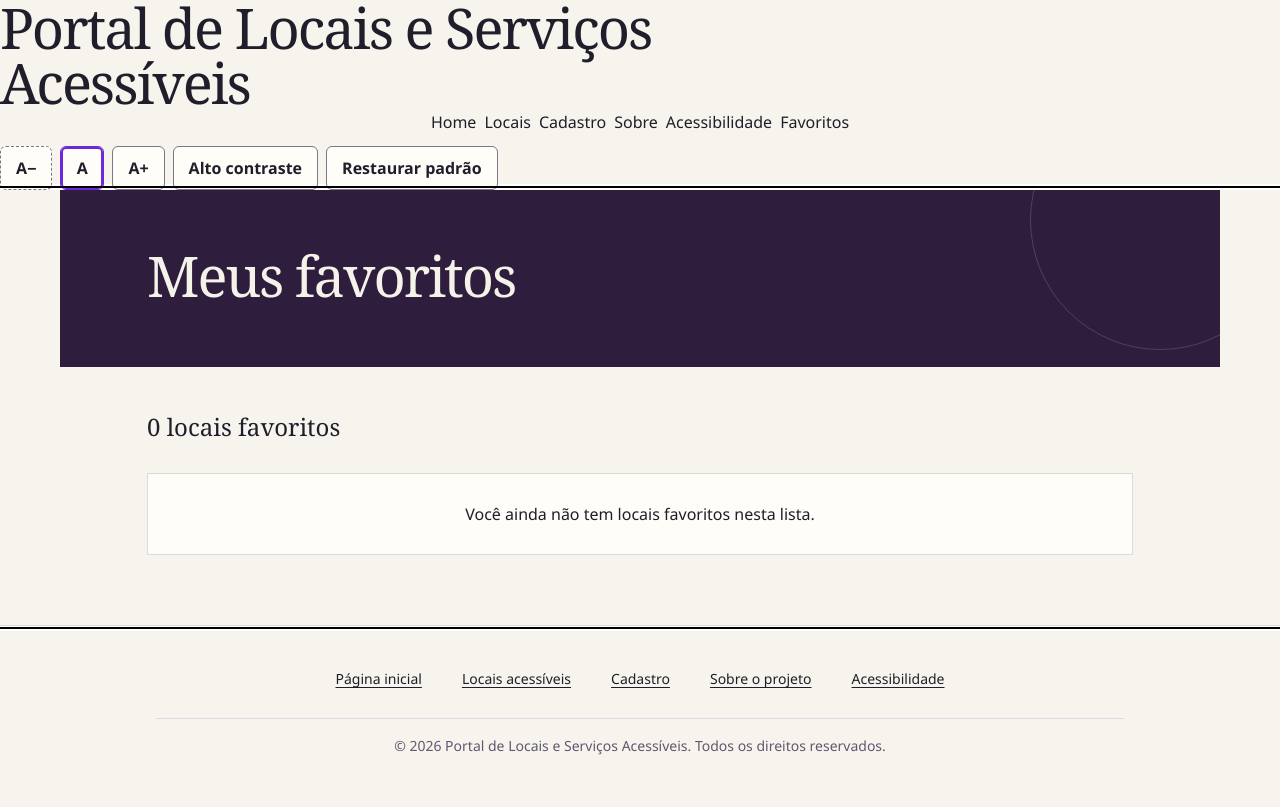
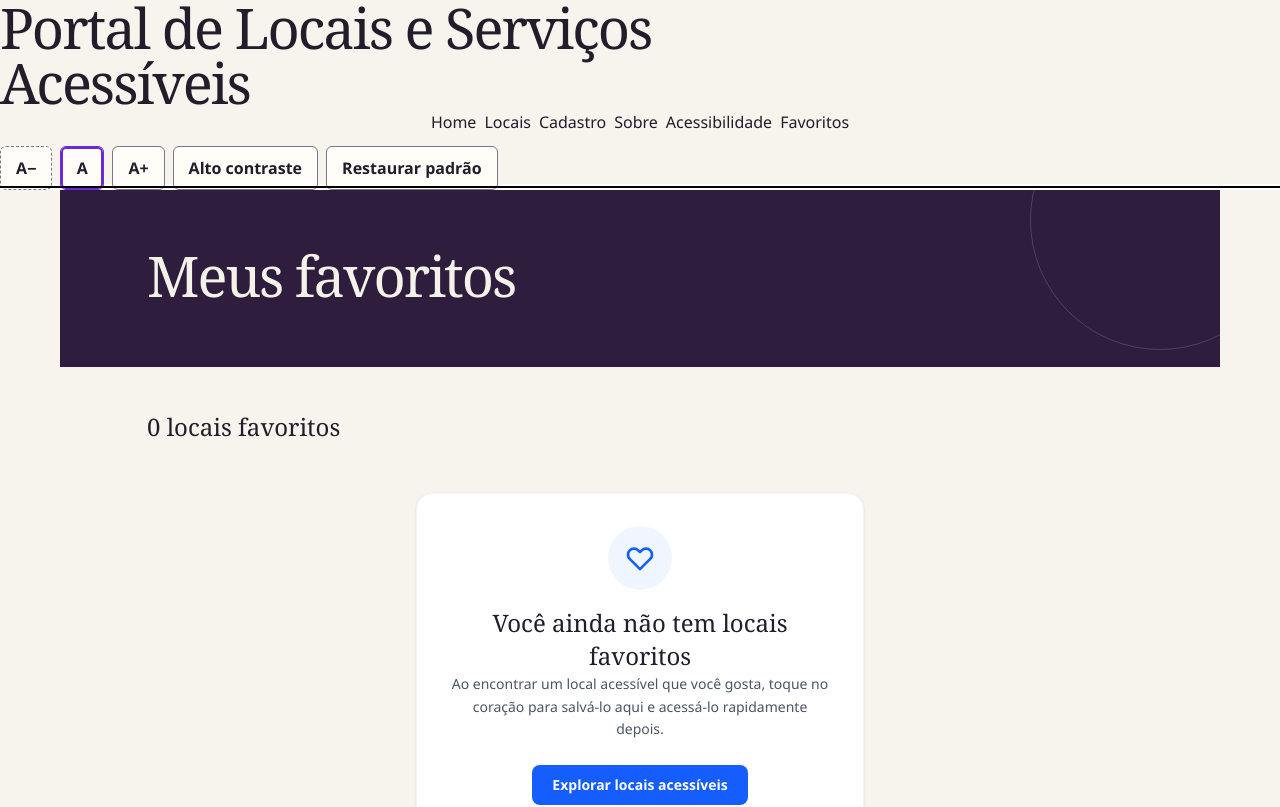
Before and after one commit to 1TDSPJ-26/portal-locais-acessiveis, a React (Vite) app: page /favoritos in a window 1280 px wide. Shown: the top 807 px of the page. Built offline with nearby package versions, Linux system fonts and the light colour scheme; a web font is replaced by a local one.

Commit message:
fix: corrigindo erro de exibição da mensagem de favoritos vazio

```diff
--- a/src/pages/Favoritos/index.tsx
+++ b/src/pages/Favoritos/index.tsx
@@ -4,6 +4,7 @@ import { useFavoritos } from "../../useFavoritos";
 import { ordenarLocais } from "../../utils/ordenar-locais";
 import { LocalCard } from "../../components/LocalCard";
 import Mensagem from "../../components/Mensagem";
+import FavoritosVazio from "../../components/FavoritosVazio";
 import type { Local } from "../../types/local";
 
 export default function FavoritosPage() {
@@ -88,7 +89,7 @@ export default function FavoritosPage() {
               ))}
             </div>
           ) : (
-            <p className="empty-state">Você ainda não tem locais favoritos nesta lista.</p>
+           <FavoritosVazio/>
           )
         )}
       </section>
```
